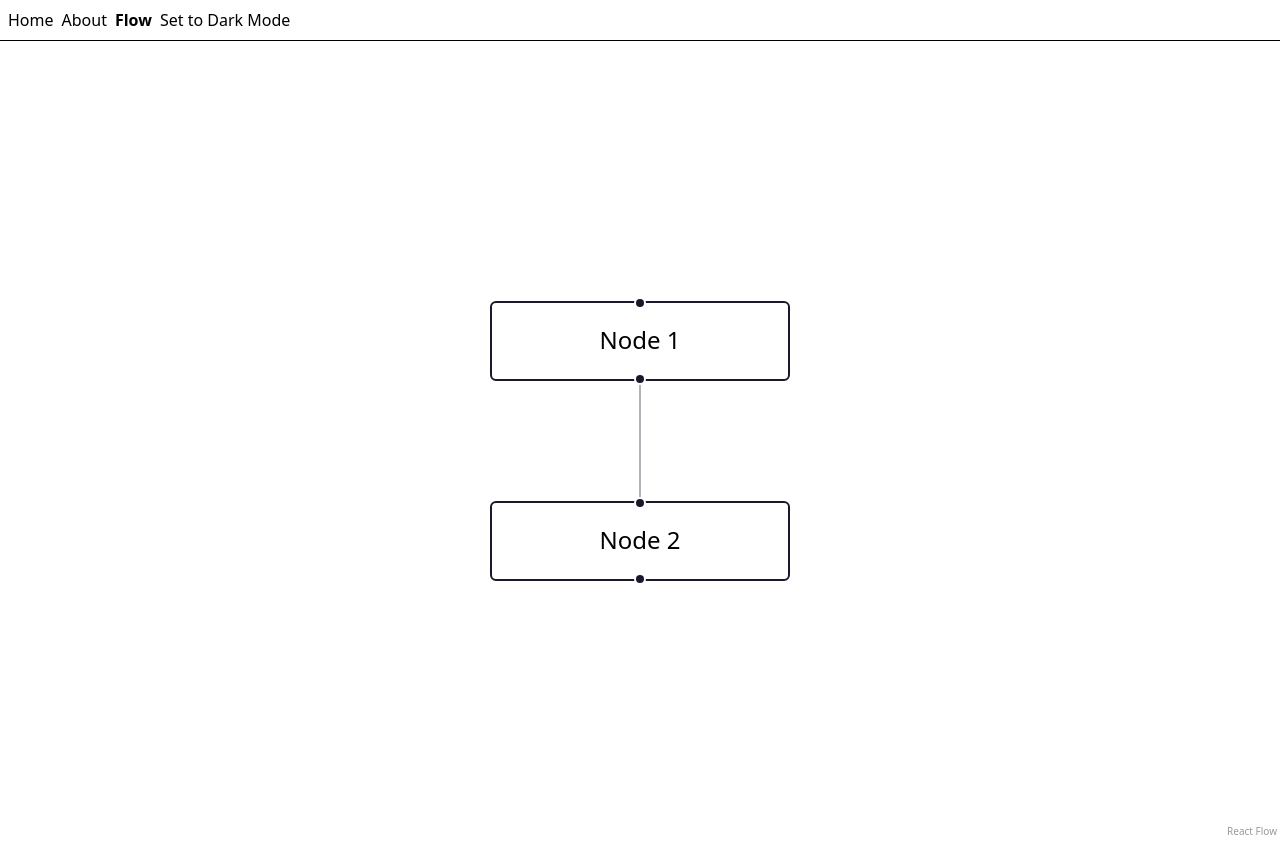
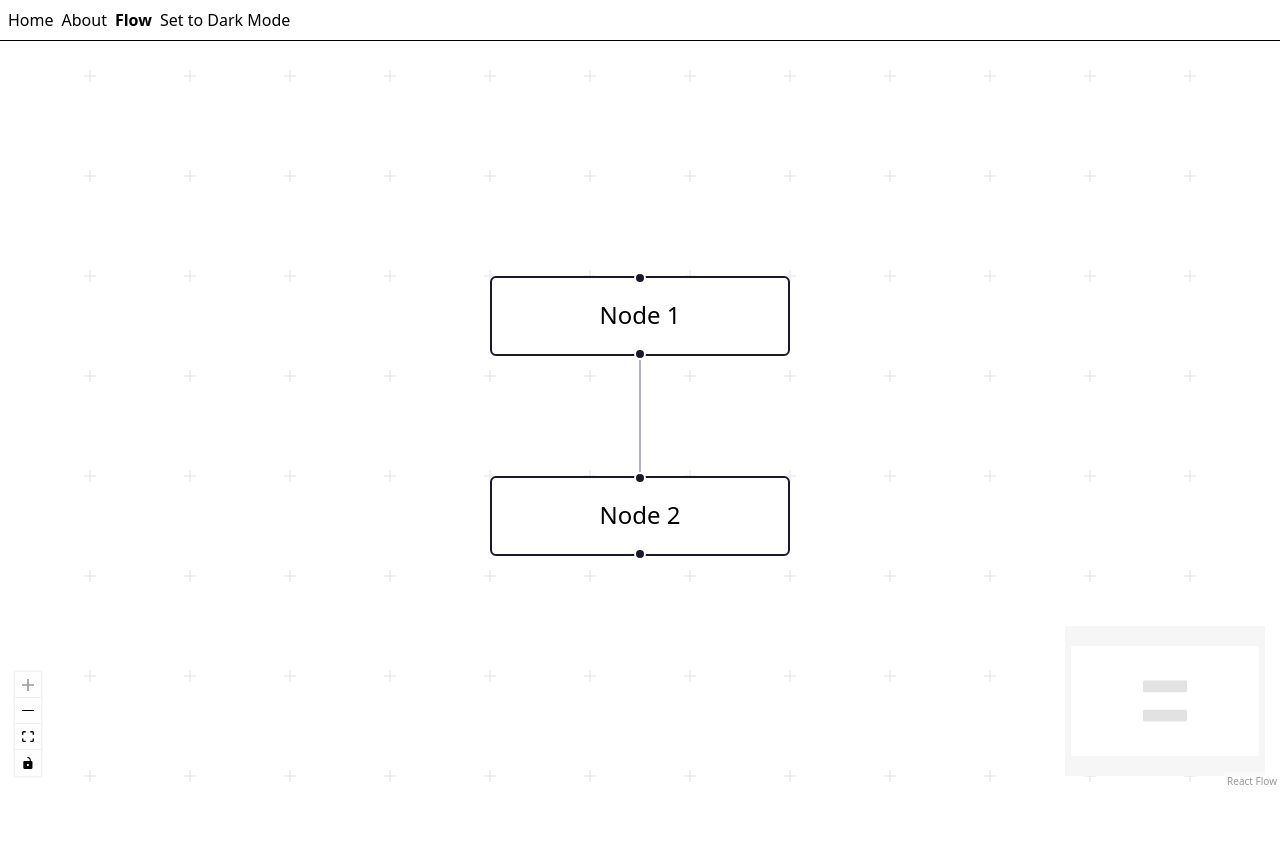
Before and after one commit to emilyeserven/react-flow-experiment, a React (Vite) app in the folder client/: page /flow in a window 1280 px wide. After the commit the page ends 800 px from the top, so only its background shows below. Built offline with nearby package versions, Linux system fonts and the light colour scheme.

Commit message:
Added background, controls, and minimap components

```diff
--- a/client/src/routes/flow.tsx
+++ b/client/src/routes/flow.tsx
@@ -3,7 +3,7 @@ import type { Node, Edge, OnNodesChange, OnEdgesChange, OnConnect } from "@xyflo
 import { useCallback, useState } from "react";
 
 import { createFileRoute } from "@tanstack/react-router";
-import { addEdge, applyEdgeChanges, applyNodeChanges, ReactFlow } from "@xyflow/react";
+import { addEdge, applyEdgeChanges, applyNodeChanges, ReactFlow, MiniMap, Background, Controls, BackgroundVariant } from "@xyflow/react";
 
 // @ts-expect-error It works, don't worry.
 import "@xyflow/react/dist/style.css";
@@ -61,7 +61,7 @@ function Flow() {
     <div
       style={{
         width: "100vw",
-        height: "100vh",
+        height: "calc(100vh - 50px)",
       }}
     >
       <ReactFlow
@@ -71,7 +71,14 @@ function Flow() {
         onEdgesChange={onEdgesChange}
         onConnect={onConnect}
         fitView
-      />
+      >
+        <Background
+          variant={BackgroundVariant.Cross}
+          gap={50}
+        />
+        <Controls />
+        <MiniMap />
+      </ReactFlow>
     </div>
   );
 }
```
